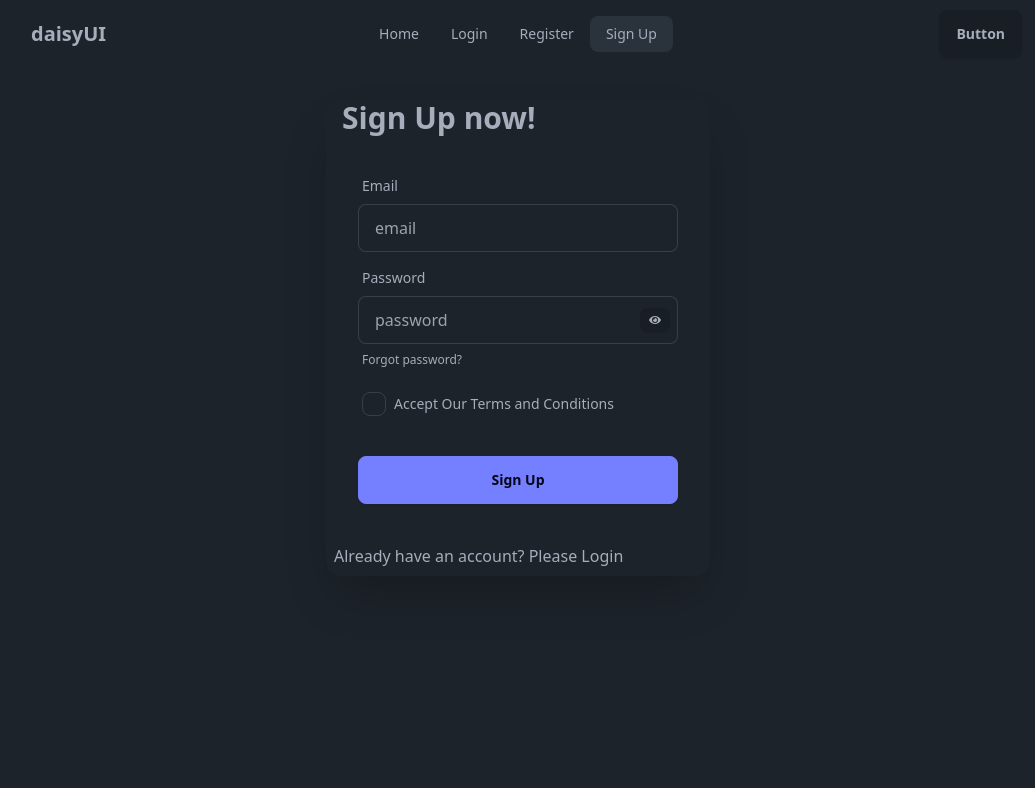
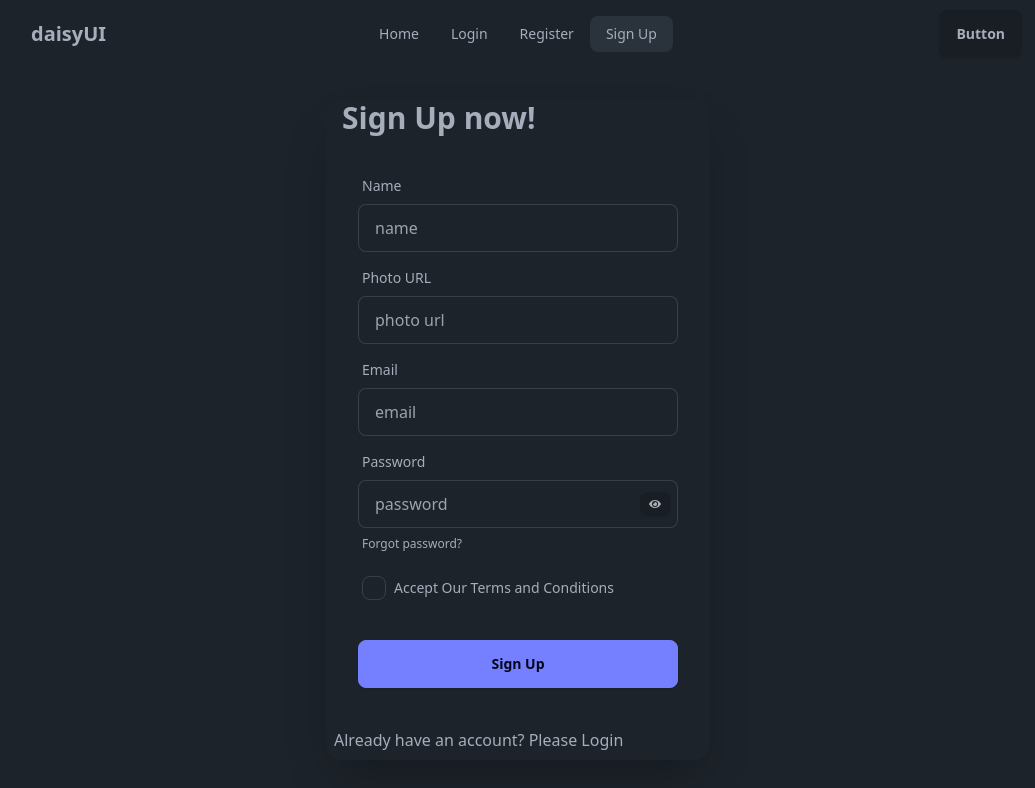
Before and after one commit to rownakabdullahomi/React_Email_Password_Auth_M9M50, a React (Vite) app: page /signUp in a window 1280 px wide. Shown: the top 788 px of the page, without its empty margins (122-1157 px from the left). Built offline with nearby package versions, Linux system fonts and the light colour scheme.

Commit message:
profile name and photo url done

```diff
--- a/src/components/Login.jsx
+++ b/src/components/Login.jsx
@@ -1,12 +1,13 @@
-import { signInWithEmailAndPassword } from "firebase/auth";
+import { sendPasswordResetEmail, signInWithEmailAndPassword } from "firebase/auth";
 import { auth } from "../firebase.init";
-import { useState } from "react";
+import { useRef, useState } from "react";
 import { Link } from "react-router-dom";
 
 const Login = () => {
 
     const [successMessage, setSuccessMessage] = useState(false);
     const [errorMessage, setErrorMessage] = useState("");
+    const emailRef = useRef();
 
   const handleLogin = (e) => {
     e.preventDefault();
@@ -28,6 +29,19 @@ const Login = () => {
     })
   };
 
+
+  const handleForgetPassword = () => {
+    const email = emailRef.current.value;
+    if(!email){
+        alert("Provide Email")
+    }else{
+        sendPasswordResetEmail(auth, email)
+        .then(()=>{
+            alert("Password Reset Email Send.")
+        })
+    }
+  }
+
   return (
     <div className="hero bg-base-200 min-h-screen">
       <div className="hero-content flex-col lg:flex-row-reverse">
@@ -48,6 +62,7 @@ const Login = () => {
               <input
                 type="email"
                 name="email"
+                ref={emailRef}
                 placeholder="email"
                 className="input input-bordered"
                 required
@@ -64,7 +79,7 @@ const Login = () => {
                 className="input input-bordered"
                 required
               />
-              <label className="label">
+              <label onClick={handleForgetPassword} className="label">
                 <a href="#" className="label-text-alt link link-hover">
                   Forgot password?
                 </a>
--- a/src/components/SignUp.jsx
+++ b/src/components/SignUp.jsx
@@ -1,17 +1,19 @@
-import { createUserWithEmailAndPassword, sendEmailVerification, sendPasswordResetEmail } from "firebase/auth";
+import { createUserWithEmailAndPassword, sendEmailVerification, updateProfile } from "firebase/auth";
 import { auth } from "../firebase.init";
-import { useRef, useState } from "react";
 import { FaEye, FaEyeSlash } from "react-icons/fa";
 import { Link } from "react-router-dom";
+import { useState } from "react";
 
 const SignUp = () => {
   const [successMessage, setSuccessMessage] = useState(false);
   const [errorMessage, setErrorMessage] = useState("");
   const [showPassword, setShowPassword] = useState(false);
-  const emailRef = useRef();
+
 
   const handleSignUp = (e) => {
     e.preventDefault();
+    const name = e.target.name.value;
+    const photo = e.target.photo.value;
     const email = e.target.email.value;
     const password = e.target.password.value;
     const terms = e.target.terms.checked;
@@ -50,6 +52,17 @@ const SignUp = () => {
             console.log("Verification email send");
         })
 
+        // update Profile name and photo url
+        const profile = {
+            displayName: name,
+            photoURL: photo
+        }
+
+        updateProfile(auth.currentUser, profile)
+        .then(()=>{
+            console.log("Updated");
+        })
+        .catch(error => console.log(error.message))
 
 
       })
@@ -60,17 +73,7 @@ const SignUp = () => {
       });
   };
 
-  const handleForgetPassword = () => {
-    const email = emailRef.current.value;
-    if(!email){
-        alert("Provide Email")
-    }else{
-        sendPasswordResetEmail(auth, email)
-        .then(()=>{
-            alert("Password Reset Email Send.")
-        })
-    }
-  }
+
 
   return (
     <div className="card bg-base-100 w-full max-w-sm shrink-0 shadow-2xl mx-auto my-8">
@@ -78,12 +81,35 @@ const SignUp = () => {
       <form onSubmit={handleSignUp} className="card-body">
         <div className="form-control">
           <label className="label">
+            <span className="label-text">Name</span>
+          </label>
+          <input
+            type="text"
+            name="name"
+            placeholder="name"
+            className="input input-bordered"
+            required
+          />
+        </div>
+        <div className="form-control">
+          <label className="label">
+            <span className="label-text">Photo URL</span>
+          </label>
+          <input
+            type="text"
+            name="photo"
+            placeholder="photo url"
+            className="input input-bordered"
+            required
+          />
+        </div>
+        <div className="form-control">
+          <label className="label">
             <span className="label-text">Email</span>
           </label>
           <input
             type="email"
             name="email"
-            ref={emailRef}
             placeholder="email"
             className="input input-bordered"
             required
@@ -106,7 +132,7 @@ const SignUp = () => {
           >
             {showPassword ? <FaEyeSlash /> : <FaEye />}
           </button>
-          <label onClick={handleForgetPassword} className="label">
+          <label  className="label">
             <a href="#" className="label-text-alt link link-hover">
               Forgot password?
             </a>
```
